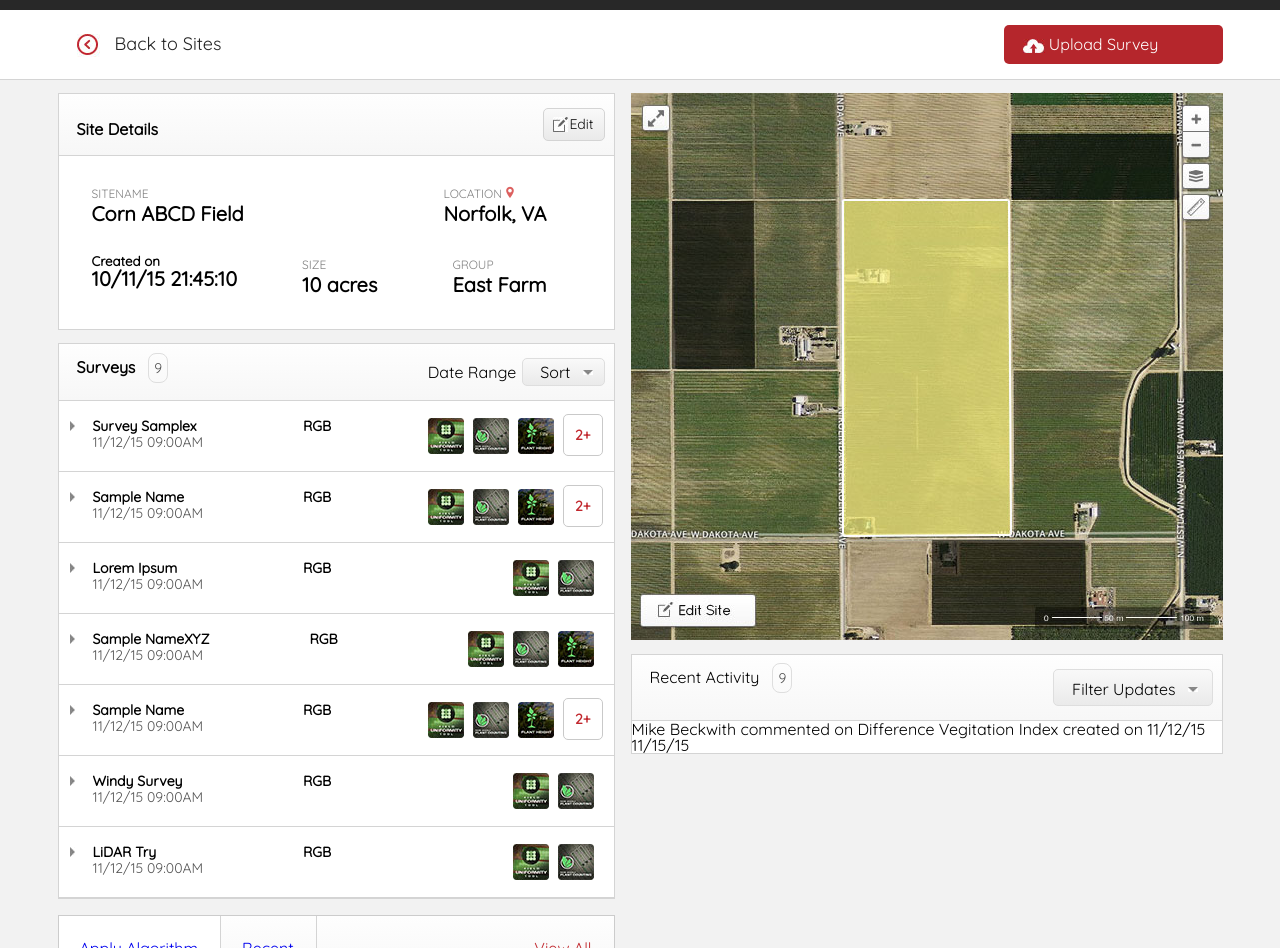
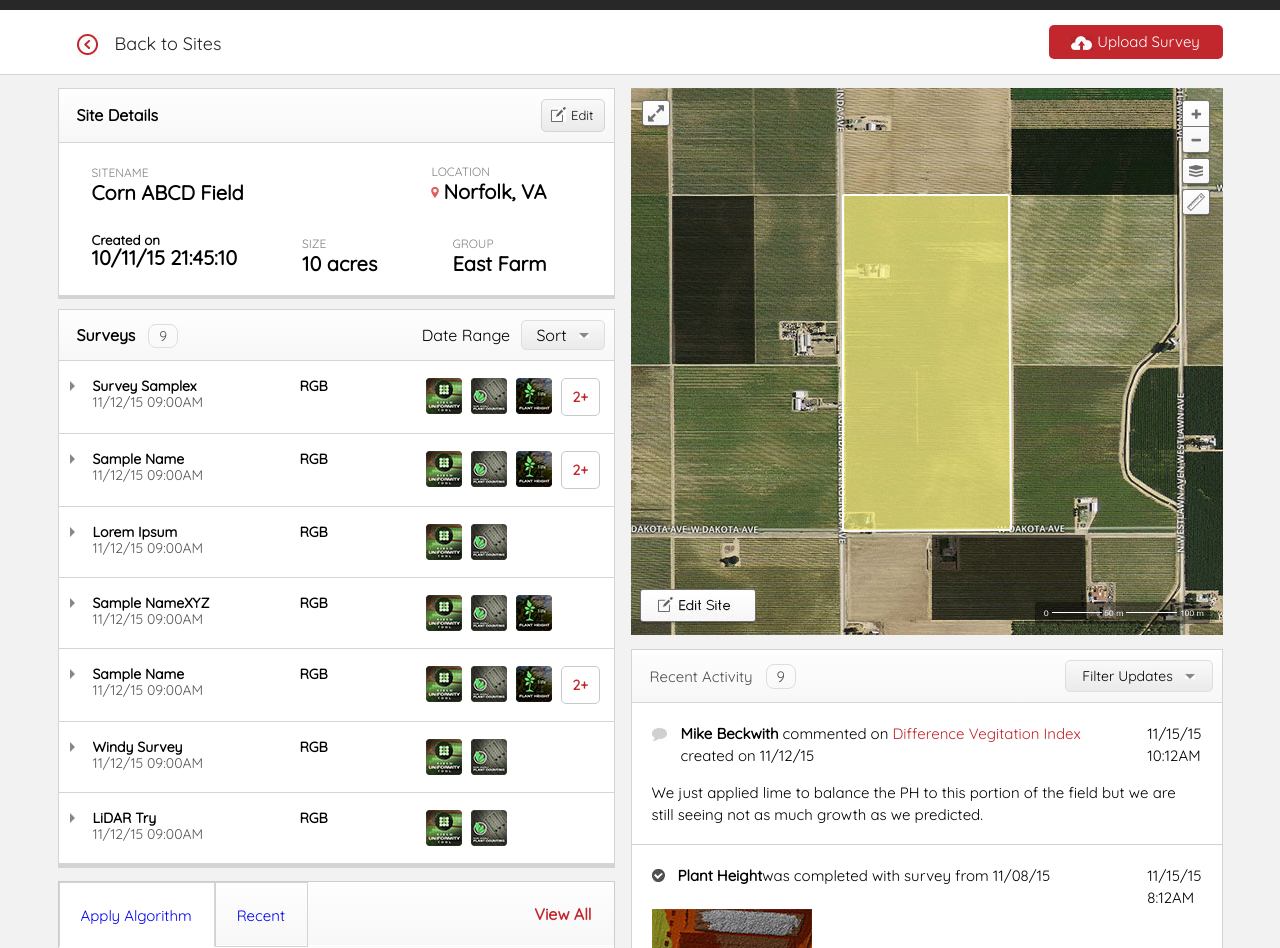
Before and after one commit to akhil-webonise/Assignments, a plain HTML site: page dataMapperLatest/index.html in a window 1280 px wide. Shown: the part 64-1012 px from the top of the page. Drawn offline with Linux system fonts and the light colour scheme.

Commit message:
changes done in Data Mapper

```diff
--- a/dataMapperLatest/index.html
+++ b/dataMapperLatest/index.html
@@ -52,8 +52,8 @@
 <h3>Corn ABCD Field</h3>
 </div>
 <div class="rightCol">
-<span>LOCATION</span>
-<i class="location"></i><h3>Norfolk, VA</h3>
+<span class="locationBlock">LOCATION</span>
+<i class="location"></i><h3 class="headingInline">Norfolk, VA</h3>
 </div>
 <div class="clear"></div>
 <ul>
@@ -68,23 +68,34 @@
 <div class="surveyBox">
 <div class="upperSection">
 <div class="leftCol"><span class="survey">Surveys</span><span class="oval">9</span></div>
-<div class="rightCol"><span>Date Range</span><a href="#" class="sort">Sort<i class="down"></i></a> </div>
+<div class="rightCol"><span>Date Range</span>
+<div class="dropDown">
+<a href="#" class="sort">Sort<i class="down"></i></a>
+<div class="sortDropdown">
+                        <ul>
+                          <li><a href="#">Date Range</a></li>
+                          <li><a href="#">Sensors <i class="down"></i></a></li>
+                          <li><a href="#">Recent to Oldest</a></li>
+                        </ul>
+</div>
+</div>
+</div>
 <div class="clear"></div>
-</div>
+</div><!-- upperSection ends -->
 <ul>
-	<li><div class="leftCol"><i class="direction"></i><div class="leftSec"><h5>Survey Samplex</h5><span class="date">11/12/15  09:00AM</span></div></div> <h4>RGB</h4><div class="rightCol"><div class="imgWrap"><i class="field"></i><i class="row"></i><i class="plant"></i><a href="#" class="plus">2+</a></div></div><div class="clear"></div></li>
+	<li><a href="#"><div class="leftCol"><i class="direction"></i><div class="leftSec"><h5>Survey Samplex</h5><span class="date">11/12/15  09:00AM</span></div></div></a> <h4>RGB</h4><div class="rightCol"><div class="imgWrap"><i class="field"></i><i class="row"></i><i class="plant"></i><a href="#" class="plus">2+</a></div></div><div class="clear"></div></li>
 
-	<li><div class="leftCol"><i class="direction"></i><div class="leftSec"><h5>Sample Name</h5><span class="date">11/12/15  09:00AM</span></div></div><h4>RGB</h4><div class="rightCol"><div class="imgWrap"><i class="field"></i><i class="row"></i><i class="plant"></i><a href="#" class="plus">2+</a></div></div><div class="clear"></div></li>
+	<li><a href="#"><div class="leftCol"><i class="direction"></i><div class="leftSec"><h5>Sample Name</h5><span class="date">11/12/15  09:00AM</span></div></div></a><h4>RGB</h4><div class="rightCol"><div class="imgWrap"><i class="field"></i><i class="row"></i><i class="plant"></i><a href="#" class="plus">2+</a></div></div><div class="clear"></div></li>
 
-	<li><div class="leftCol"><i class="direction"></i><div class="leftSec"><h5>Lorem Ipsum</h5><span class="date">11/12/15  09:00AM</span></div></div> <h4>RGB</h4><div class="rightCol"><div class="imgWrap"><i class="field"></i><i class="row"></i></div></div><div class="clear"></div></li>
+	<li><a href="#"><div class="leftCol"><i class="direction"></i><div class="leftSec"><h5>Lorem Ipsum</h5><span class="date">11/12/15  09:00AM</span></div></div></a> <h4>RGB</h4><div class="rightCol"><div class="imgWrap"><i class="field"></i><i class="row"></i></div></div><div class="clear"></div></li>
 
-	<li><div class="leftCol"><i class="direction"></i><div class="leftSec"><h5>Sample NameXYZ</h5><span class="date">11/12/15  09:00AM</span></div></div><h4>RGB</h4><div class="rightCol"><div class="imgWrap"><i class="field"></i><i class="row"></i><i class="plant"></i></div></div><div class="clear"></div></li>
+	<li><a href="#"><div class="leftCol"><i class="direction"></i><div class="leftSec"><h5>Sample NameXYZ</h5><span class="date">11/12/15  09:00AM</span></div></div></a><h4>RGB</h4><div class="rightCol"><div class="imgWrap"><i class="field"></i><i class="row"></i><i class="plant"></i></div></div><div class="clear"></div></li>
 
-	<li><div class="leftCol"><i class="direction"></i><div class="leftSec"><h5>Sample Name</h5><span class="date">11/12/15  09:00AM</span></div></div><h4>RGB</h4><div class="rightCol"><div class="imgWrap"><i class="field"></i><i class="row"></i><i class="plant"></i><a href="#" class="plus">2+</a></div></div><div class="clear"></div></li>
+	<li><a href="#"><div class="leftCol"><i class="direction"></i><div class="leftSec"><h5>Sample Name</h5><span class="date">11/12/15  09:00AM</span></div></div></a><h4>RGB</h4><div class="rightCol"><div class="imgWrap"><i class="field"></i><i class="row"></i><i class="plant"></i><a href="#" class="plus">2+</a></div></div><div class="clear"></div></li>
 
-	<li><div class="leftCol"><i class="direction"></i><div class="leftSec"><h5>Windy Survey</h5><span class="date">11/12/15  09:00AM</span></div></div><h4>RGB</h4><div class="rightCol"><div class="imgWrap"><i class="field"></i><i class="row"></i></div></div><div class="clear"></div></li>
+	<li><a href="#"><div class="leftCol"><i class="direction"></i><div class="leftSec"><h5>Windy Survey</h5><span class="date">11/12/15  09:00AM</span></div></div></a><h4>RGB</h4><div class="rightCol"><div class="imgWrap"><i class="field"></i><i class="row"></i></div></div><div class="clear"></div></li>
 
-	<li><div class="leftCol"><i class="direction"></i><div class="leftSec"><h5>LiDAR Try</h5><span class="date">11/12/15  09:00AM</span></div></div><h4>RGB</h4><div class="rightCol"><div class="imgWrap"><i class="field"></i><i class="row"></i></div></div><div class="clear"></div></li>
+	<li><a href="#"><div class="leftCol"><i class="direction"></i><div class="leftSec"><h5>LiDAR Try</h5><span class="date">11/12/15  09:00AM</span></div></div></a><h4>RGB</h4><div class="rightCol"><div class="imgWrap"><i class="field"></i><i class="row"></i></div></div><div class="clear"></div></li>
 </ul>
 </div><!-- surveyBox Ends -->
 <div class="applyBox">
@@ -141,10 +152,29 @@
 	<div class="clear"></div>
 </div>
 <ul>
-	<li>
-		<div class="leftActivity"><i class="comment"></i><p><span class="blackText">Mike Beckwith</span> commented on <span class="redText">Difference Vegitation Index</span> created on 11/12/15</p></div><div class="rightActivity"><span>11/15/15</span><span></span></div>
+	<li><i class="comment"></i>
+		<div class="leftActivity"><p><span class="blackText">Mike Beckwith </span> commented on <span class="redText">Difference Vegitation Index</span> created on 11/12/15</p></div><div class="rightActivity"><span class="rightSidedate">11/15/15</span><span>10:12AM</span></div>
+		<div class="clear"></div>
+		<p>We just applied lime to balance the PH to this portion of the field but we are still seeing not as much growth as we predicted. </p>
+	</li>
+	<li><i class="right"></i>
+		<div class="leftActivity"> <p><span class="blackText">Plant Height</span>was completed with survey from 11/08/15</p></div>
+		<div class="rightActivity"><span class="rightSidedate">11/15/15</span><span>8:12AM</span></div>
+		<div class="clear"></div>
+		<img src="images/sample.jpg">
+	</li>
+    <li><i class="comment"></i>
+		<div class="leftActivity"><p><span class="blackText">Andrew Newton</span> commented on <span class="redText">Field Uniformity Tool</span> created on 08/11/15</p></div><div class="rightActivity"><span class="rightSidedate">11/15/15</span><span>10:12AM</span></div>
+		<div class="clear"></div>
+		<p>Lorem ipsum dolor sir amit dolor sit amit dues be it. I think lorem ipsum dolor
+           sit amit 46 grams of potassium been applied. But lorem ipsum dolor sit amit
+           cannot verify because of rainfalls dues mit. </p>
 	</li>
 </ul>
+<div class="lowerActivity">
+<span>Load More...</span>
+
+</div>
 
 </div><!-- activityBox Ends -->
 </div><!-- rightBox Ends -->
--- a/dataMapperLatest/style.css
+++ b/dataMapperLatest/style.css
@@ -130,15 +130,17 @@ a{
     margin-left: 19px;
 }
 .upload{
-	width: 175px;
-	background-color: #b5262c;
+
+	background-color: #c1272d;
 	color: #fff;
 	border-radius: 5px;
-	padding-top: 11px;
-	padding-bottom: 11px;
-	padding-left: 19px;
-	padding-right: 25px;
 	float: right;
+    width: 174px;
+    text-align: center;
+    font-size: 15px;
+    line-height: 24px;
+    padding-top: 5px;
+    padding-bottom: 5px;
 }
 .cloud{
     background-image: url('images/cloud.jpg');
@@ -166,17 +168,19 @@ a{
 	border: 1px solid #d4d4d4;
 	background-color: #fff;
 	margin-bottom: 13px;
+    box-shadow: 0px 3px 0px 0px #d4d4d4;
 }
 .write{
     background-image: url('images/write.jpg');
 	background-repeat: no-repeat;
 	vertical-align: middle;
 	display: inline-block;
-    width: 16px;
+    width: 20px;
     height: 16px;
+    margin-bottom: 4px;
 }
 .edit{
-	font-size: 14px;
+	font-size: 13px;
 	line-height: 31px;
 	color: #101010;
 	border: 1px solid #d4d4d4;
@@ -185,20 +189,26 @@ a{
 	padding: 0px 10px 0px 9px;
 	background: linear-gradient(#f9f9f9, #eaeaea);
 }
+.locationBlock{
+	display: block;
+}
+.headingInline{
+	display: inline;
+}
 .siteDetail h4{
 	font-size: 16px;
 	line-height: 18px;
 	color: #000;
 	float: left;
-	margin-top: 12px;
+	margin-top: 7px;
 }
 .upperSection{
-	padding: 14px 9px 14px 18px;
+	padding: 10px 9px 10px 18px;
 	border-bottom: 1px solid #d4d4d4;
 	background: linear-gradient(#fefefe, #f7f7f7);
 }
 .lowerSection{
-	padding: 28px 67px 33px 33px;
+	padding: 20px 67px 20px 33px;
 }
 .lowerSection span{
 	font-size: 12px;
@@ -216,8 +226,8 @@ a{
 	background-repeat: no-repeat;
 	vertical-align: middle;
 	display: inline-block;
-    width: 11px;
-    height: 15px;
+    width: 12px;
+    height: 18px;
 }
 .leftCol{
 	float: left;
@@ -231,6 +241,7 @@ a{
 .siteDetail .lowerSection ul li.clear{
 	clear: both;
 	margin: 0;
+	float: none;
 }
 ul li.group{
 	float:right;
@@ -247,6 +258,7 @@ ul li.size{
 	border: 1px solid #d4d4d4;
 	background-color: #fff;
 	margin-bottom: 16px;
+    box-shadow: 0px 3px 0px 0px #d4d4d4;
 
 }
 .oval{
@@ -256,23 +268,65 @@ ul li.size{
 	border-radius: 8px;
 	border:1px solid #dedede;
 	margin-left: 13px;
-	padding: 5px;
+    padding: 2px 10px 2px 10px;
 }
 .surveyBox .upperSection .survey{
 	font-size: 16px;
 	line-height: 18px;
 	font-weight: bold;
 }
+
+.surveyBox .upperSection .leftCol{
+	margin-top: 6px;
+}
 .sort{
 	border:1px solid #dedede;
 	border-radius: 5px;
 	background: linear-gradient(#f9f9f9, #eaeaea);
 	color: #000;
-	padding: 5px 11px 5px 17px;
 	display: inline-block;
 	margin-left: 6px;
+    width: 82px;
+    text-align: center;
+    padding-bottom: 6px;
+    padding-top: 6px;
 
 }
+.dropDown{
+	position: relative;
+    display: inline-block;
+}
+.sortDropdown{
+	position: absolute;
+	display: none;
+	width:180px;
+	right: 0px;
+	z-index: 1;
+	background: #fff;
+	border: 1px solid #d7d7d7;
+    top: -6px;
+}
+.surveyBox .upperSection .rightCol .dropDown .sortDropdown ul li{
+	border-bottom: 1px solid #d4d4d4;
+	padding: 5px;
+}
+
+.sortDropdown li a
+{
+	display: block;
+    font-size: 14px;
+    line-height: 16px;
+    color:#505050;
+    padding: 10px;
+}
+.dropDown:hover .sortDropdown
+{
+display: block;
+}
+.surveyBox .upperSection .rightCol .dropDown .sortDropdown ul li a:hover{
+	background-color: #c9c9c9;
+}
+
 .down{
 
     background-image: url('images/down.jpg');
@@ -313,24 +367,26 @@ ul li.size{
 
     padding: 17px 11px;
 }
-
+.surveyBox ul li .leftCol{
+    width: 230px;
+}
 .surveyBox ul li h4{
 	font-size: 14px;
 	line-height: 16px;
 	color: #000;
 	font-weight: bold;
     float: left;
-    margin-left: 100px;
+
 }
 .field{
 
     background-image: url('images/field.jpg');
 	background-repeat: no-repeat;
 	vertical-align: middle;
-	display: inline-block;
-    width: 36px;
+	width: 36px;
     height: 36px;
     margin-right: 9px;
+    float: left;
 }
 
 .row{
@@ -338,7 +394,7 @@ ul li.size{
     background-image: url('images/row.jpg');
 	background-repeat: no-repeat;
 	vertical-align: middle;
-	display: inline-block;
+	float: left;
     width: 36px;
     height: 36px;
     margin-right: 9px;
@@ -348,7 +404,7 @@ ul li.size{
     background-image: url('images/plant.jpg');
 	background-repeat: no-repeat;
 	vertical-align: middle;
-	display: inline-block;
+	float: left;
     width: 36px;
     height: 36px;
     margin-right: 9px;
@@ -361,13 +417,14 @@ ul li.size{
 	padding: 11px;
 	font-size: 14px;
 	font-weight: bold;
+	float: left;
 }
 .leftSec{
 	display: inline-block;margin-left: 17px;
 
 }
 .imgWrap{
-	display: inline-block;
+	width: 177px;
 }
 
 
@@ -375,6 +432,7 @@ ul li.size{
 	border:1px solid  #cccccc;
     background-color: #fff;
     margin-bottom: 10px;
+    box-shadow: 0px 3px 0px 0px #d4d4d4;
 }
 .applyBox img{
 
@@ -429,6 +487,9 @@ ul li.size{
 }
 .applyBox .applyHeader .leftTab{
 	float: left;
+	font-size: 15px;
+	line-height: 17px;
+	color: #505050;
 }
 
 .applyBox .applyHeader .rightTab{
@@ -437,38 +498,48 @@ ul li.size{
 
 .applyBox .applyHeader .leftTab a{
 	padding: 24px 22px 22px 21px;
-	border-right: 1px solid #d4d4d4;
+	/*border-right: 1px solid #d4d4d4;*/
 	text-decoration: none;
+    border:1px solid #d4d4d4;
+    display: block;
 }
 
 .applyBox .applyHeader .leftTab a:hover{
      background-color: #fff;
+     border-bottom: none;
 }
 
 .applyBox .applyHeader {
-	border-bottom: 1px solid #d4d4d4;
+	/*border-bottom: 1px solid #d4d4d4; */
 	background: linear-gradient(#fefefe, #f7f7f7);
 }
 
 .applyBox .applyHeader .rightTab a{
 	padding: 24px 22px 22px 21px;
 	color: #c1272d;
-
+	font-weight: bold;
+	display: block;
+/*border:1px solid red;*/
 }
+.applyBox ul{
+	border: 1px solid #fff;
+    margin-top: -2px;}
 
 .applyBox .applyHeader .leftTab .active{
 	background-color: #ffffff;
-	/*border-bottom: 2px solid white;*/
+	border-bottom: 1px solid white;
+
 }
-
+/*
 .applyBox .applyHeader .leftTab .active.borderzero{
 	border-bottom: none;
-}
+}*/
 .activityBox{
 
 	border: 1px solid #d4d4d4;
 	background-color: #fff;
 	margin-top: 12px;
+    box-shadow: 0px 3px 0px 0px #d4d4d4;
 }
 .update{
 	border:1px solid #dedede;
@@ -476,5 +547,84 @@ ul li.size{
 	background: linear-gradient(#f9f9f9, #eaeaea);
 	color: #000;
 	display: inline-block;
-    padding: 11px 14px 8px 18px;
+    width: 146px;
+    text-align: center;
+    font-size: 14px;
+    line-height: 30px;
 }
+.activityBox .upperSection .leftCol span{
+	font-size: 15px;
+	line-height: 17px;
+	color: #505050;
+}
+
+.activityBox .upperSection .leftCol{
+	margin-top: 8px;
+}
+.activityBox .leftActivity{
+    float: left;
+    margin-left: 12px;
+}
+.activityBox .rightActivity{
+	float: right;
+}
+.comment{
+
+    background-image: url('images/comment.jpg');
+	background-repeat: no-repeat;
+	vertical-align: middle;
+	float: left;
+    width: 17px;
+    height: 18px;
+    margin-top: 3px;
+}
+
+.activityBox .leftActivity p{
+    width: 436px;
+    display: inline-block;
+}
+.rightSidedate{
+	display: block;
+}
+.redText{
+	color: #c1272d;
+}
+.activityBox ul{
+
+    font-size: 15px;
+    line-height: 22px;
+}
+
+.activityBox ul li{
+    padding: 20px 20px 18px 20px;
+    border-bottom: 1px solid #d1d1d1;
+}
+.blackText{
+	color:#000;
+	font-weight: bold;
+}
+.right{
+
+    background-image: url('images/right.jpg');
+	background-repeat: no-repeat;
+	vertical-align: middle;
+	float: left;
+    width: 14px;
+    height: 14px;
+    margin-top: 3px;
+}
+.lowerActivity{
+	color: #000;
+	font-weight: bold;
+	text-align: center;
+	padding-top: 16px;
+	padding-bottom: 16px;
+}
+.lowerActivity span{
+font-size: 15px
+	line-height:17px;
+}
+
+.activityBox ul li>p{
+	margin-top: 15px;
+}
```
